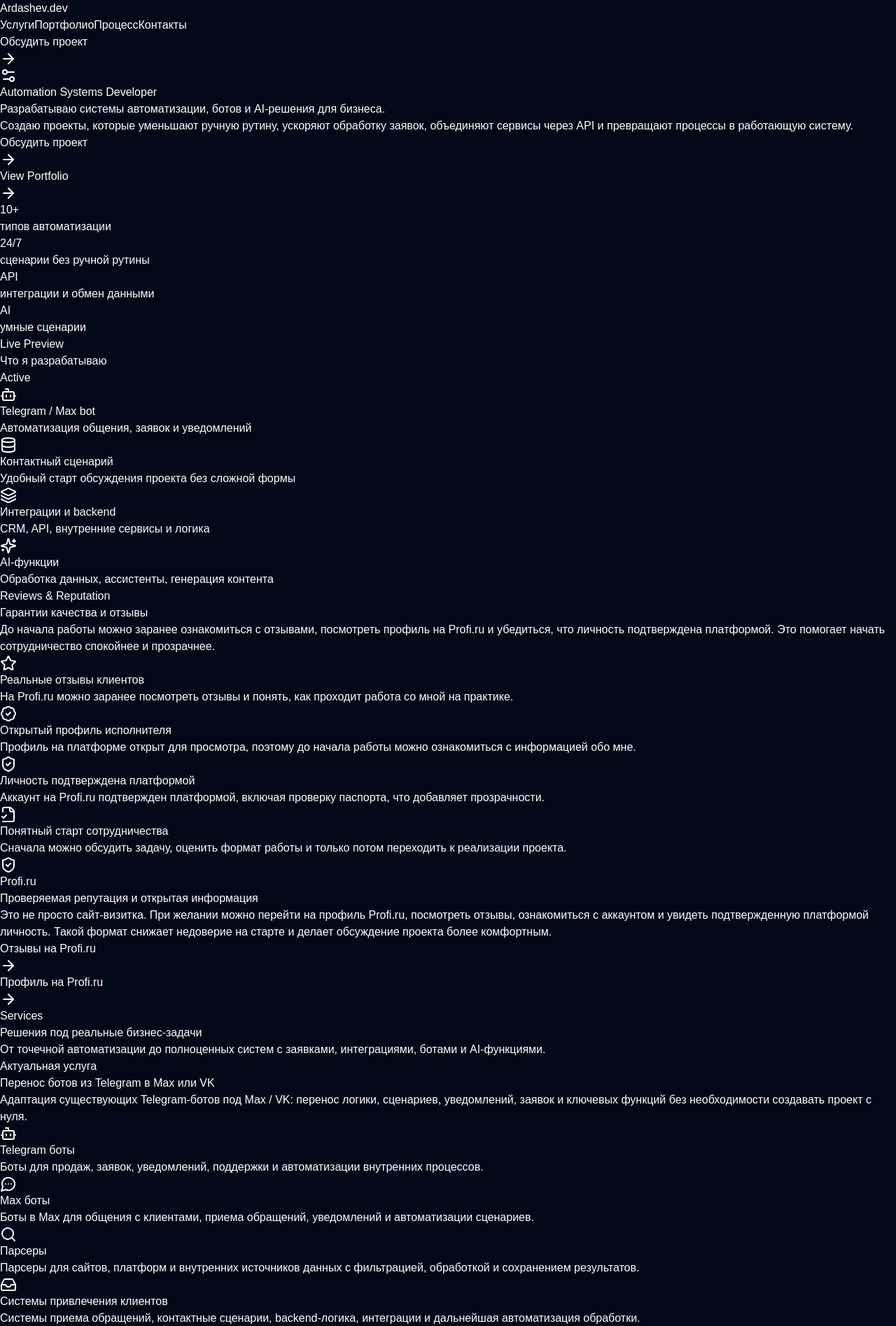
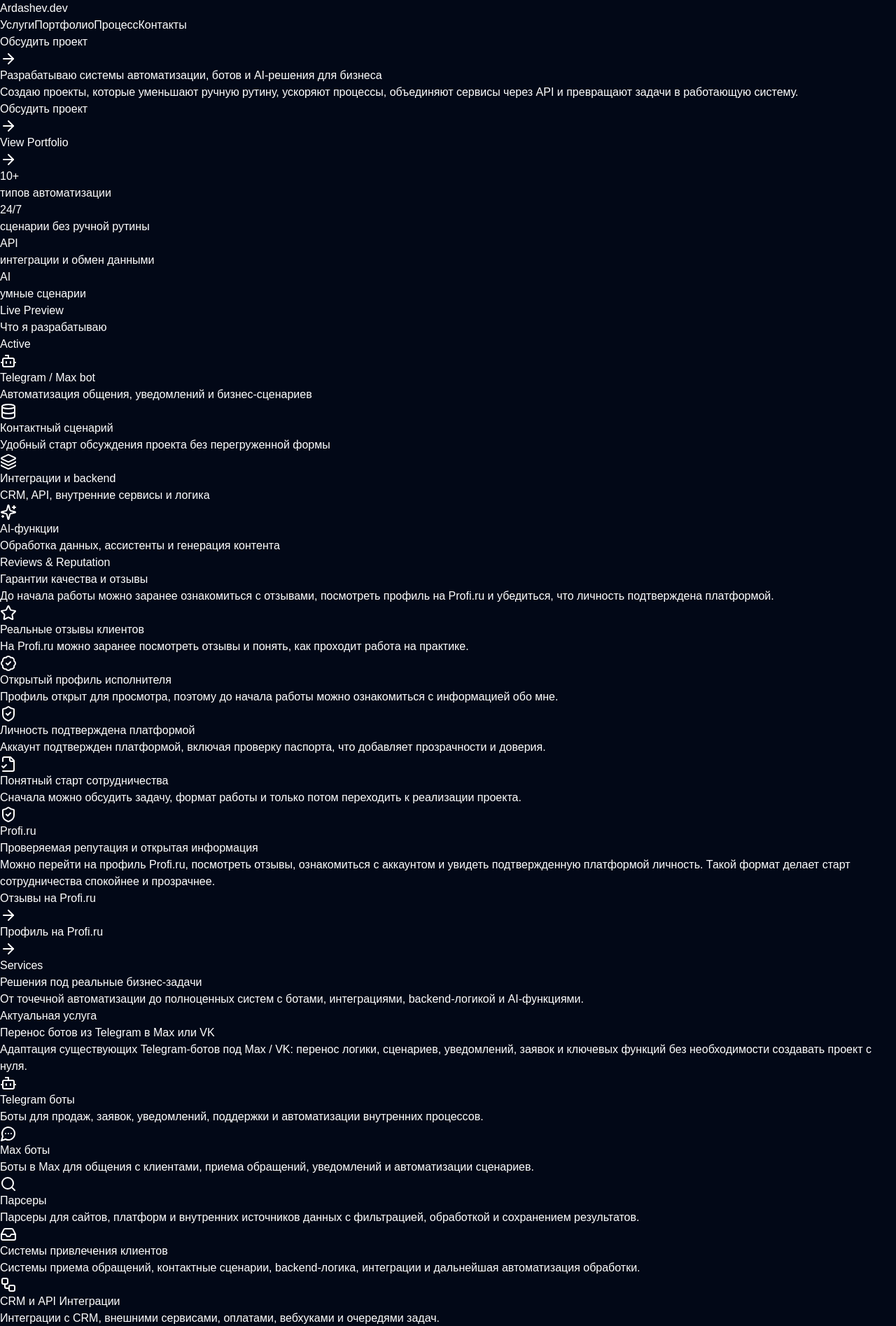
Before and after one commit to Polen452294/Portfolio-Website, a Next.js app in the folder frontend/: page / in a window 1280 px wide. Shown: the top 1895 px of the page at 70% size. Built offline with nearby package versions, Linux system fonts and the light colour scheme.

Commit message:
Мобильная версия сайта

```diff
--- a/frontend/components/sections/hero-section.tsx
+++ b/frontend/components/sections/hero-section.tsx
@@ -9,12 +9,12 @@ import { GlowButton } from "@/components/ui/glow-button";
 const previewItems = [
   {
     title: "Telegram / Max bot",
-    text: "Автоматизация общения, заявок и уведомлений",
+    text: "Автоматизация общения, уведомлений и бизнес-сценариев",
     icon: Bot,
   },
   {
     title: "Контактный сценарий",
-    text: "Удобный старт обсуждения проекта без сложной формы",
+    text: "Удобный старт обсуждения проекта без перегруженной формы",
     icon: Database,
   },
   {
@@ -24,51 +24,46 @@ const previewItems = [
   },
   {
     title: "AI-функции",
-    text: "Обработка данных, ассистенты, генерация контента",
+    text: "Обработка данных, ассистенты и генерация контента",
     icon: Sparkles,
   },
 ];
 
 export function HeroSection() {
   return (
-    <section className="relative mx-auto grid min-h-[92vh] max-w-7xl items-center gap-14 px-6 py-20 lg:grid-cols-[1.08fr_0.92fr] lg:px-8">
+    <section className="relative mx-auto grid min-h-[auto] max-w-7xl items-center gap-8 px-4 pb-10 pt-10 sm:px-6 sm:pb-20 sm:pt-20 lg:min-h-[92vh] lg:grid-cols-[1.08fr_0.92fr] lg:gap-14 lg:px-8">
       <motion.div
         initial={{ opacity: 0, y: 20 }}
         animate={{ opacity: 1, y: 0 }}
         transition={{ duration: 0.7, ease: "easeOut" }}
         className="relative z-10"
       >
-        <div className="mb-5 inline-flex items-center gap-2 rounded-full border border-emerald-400/20 bg-emerald-400/10 px-3 py-1 text-xs uppercase tracking-[0.24em] text-emerald-300">
-          <Settings2 className="h-3.5 w-3.5" />
-          Automation Systems Developer
-        </div>
-
-        <h1 className="max-w-3xl text-5xl font-semibold leading-[0.98] tracking-tight text-white md:text-7xl">
-          Разрабатываю системы автоматизации, ботов и AI-решения для бизнеса.
+        <h1 className="max-w-3xl text-[34px] font-semibold leading-[1.03] tracking-tight text-white sm:text-[52px] md:text-6xl lg:text-7xl">
+          Разрабатываю системы автоматизации, ботов и AI-решения для бизнеса
         </h1>
 
-        <p className="mt-6 max-w-2xl text-base leading-8 text-slate-300 md:text-lg">
-          Создаю проекты, которые уменьшают ручную рутину, ускоряют обработку заявок,
-          объединяют сервисы через API и превращают процессы в работающую систему.
+        <p className="mt-4 max-w-2xl text-sm leading-7 text-slate-300 sm:mt-6 sm:text-base sm:leading-8 md:text-lg">
+          Создаю проекты, которые уменьшают ручную рутину, ускоряют процессы,
+          объединяют сервисы через API и превращают задачи в работающую систему.
         </p>
 
-        <div className="mt-8 flex flex-col gap-3 sm:flex-row">
+        <div className="mt-6 flex flex-col gap-3 sm:mt-8 sm:flex-row">
           <GlowButton href="#contact">Обсудить проект</GlowButton>
           <GlowButton href="#portfolio" secondary>
             View Portfolio
           </GlowButton>
         </div>
 
-        <div className="mt-10 grid max-w-2xl grid-cols-2 gap-4 md:grid-cols-4">
+        <div className="mt-7 grid max-w-2xl grid-cols-2 gap-3 sm:mt-10 sm:gap-4 md:grid-cols-4">
           {metrics.map((item) => (
             <Card
               key={item.label}
-              className="flex min-h-[180px] flex-col justify-center rounded-2xl p-5"
+              className="flex min-h-[96px] flex-col justify-center p-4 sm:min-h-[150px] sm:p-5 md:min-h-[180px]"
             >
-              <div className="text-2xl font-semibold leading-none text-emerald-300">
+              <div className="text-xl font-semibold leading-none text-emerald-300 sm:text-2xl">
                 {item.value}
               </div>
-              <div className="mt-3 max-w-[160px] break-words text-sm leading-relaxed text-slate-300">
+              <div className="mt-2 text-xs leading-6 text-slate-300 sm:mt-3 sm:text-sm sm:leading-relaxed">
                 {item.label}
               </div>
             </Card>
@@ -80,41 +75,43 @@ export function HeroSection() {
         initial={{ opacity: 0, scale: 0.96 }}
         animate={{ opacity: 1, scale: 1 }}
         transition={{ duration: 0.7, delay: 0.1, ease: "easeOut" }}
-        className="relative mx-auto flex w-full max-w-xl justify-center"
+        className="relative mx-auto flex w-full max-w-xl justify-center lg:justify-end"
       >
-        <div className="absolute -inset-6 rounded-[42px] bg-emerald-400/10 blur-3xl" />
-        <div className="relative w-[340px] rounded-[40px] border border-white/10 bg-[#081122]/80 p-4 shadow-[0_0_60px_rgba(52,211,153,0.08)] md:w-[400px]">
-          <div className="rounded-[32px] border border-white/5 bg-[#020617] p-4">
+        <div className="absolute -inset-2 rounded-[28px] bg-emerald-400/10 blur-3xl sm:-inset-4 sm:rounded-[42px]" />
+
+        <div className="relative w-full max-w-[320px] rounded-[24px] border border-white/10 bg-[#081122]/80 p-3 shadow-[0_0_60px_rgba(52,211,153,0.08)] sm:max-w-[400px] sm:rounded-[40px] sm:p-4">
+          <div className="rounded-[20px] border border-white/5 bg-[#020617] p-3 sm:rounded-[32px] sm:p-4">
             <div className="mb-4 flex items-center justify-between">
               <div>
-                <div className="text-xs uppercase tracking-[0.2em] text-emerald-300">
+                <div className="text-[10px] uppercase tracking-[0.16em] text-emerald-300 sm:text-xs sm:tracking-[0.2em]">
                   Live Preview
                 </div>
                 <div className="mt-1 text-sm text-slate-300">Что я разрабатываю</div>
               </div>
-              <div className="rounded-full border border-emerald-400/20 bg-emerald-400/10 px-2 py-1 text-[11px] text-emerald-300">
+
+              <div className="rounded-full border border-emerald-400/20 bg-emerald-400/10 px-2 py-1 text-[10px] text-emerald-300 sm:text-[11px]">
                 Active
               </div>
             </div>
 
-            <div className="space-y-3">
+            <div className="space-y-2.5 sm:space-y-3">
               {previewItems.map((item) => {
                 const Icon = item.icon;
 
                 return (
                   <div
                     key={item.title}
-                    className="flex items-start gap-3 rounded-2xl border border-white/5 bg-white/[0.03] p-4"
+                    className="flex items-start gap-3 rounded-[18px] border border-white/5 bg-white/[0.03] p-3 sm:rounded-2xl sm:p-4"
                   >
-                    <div className="mt-0.5 flex h-11 w-11 shrink-0 items-center justify-center rounded-2xl border border-emerald-400/20 bg-emerald-400/10 text-emerald-300">
-                      <Icon className="h-5 w-5" />
+                    <div className="mt-0.5 flex h-9 w-9 shrink-0 items-center justify-center rounded-xl border border-emerald-400/20 bg-emerald-400/10 text-emerald-300 sm:h-11 sm:w-11 sm:rounded-2xl">
+                      <Icon className="h-4 w-4 sm:h-5 sm:w-5" />
                     </div>
 
                     <div className="min-w-0 flex-1">
                       <div className="text-sm font-medium leading-tight text-white">
                         {item.title}
                       </div>
-                      <div className="mt-1 max-w-[180px] break-words text-xs leading-relaxed text-slate-400">
+                      <div className="mt-1 text-xs leading-5 text-slate-400 sm:leading-relaxed">
                         {item.text}
                       </div>
                     </div>
--- a/frontend/components/sections/services-section.tsx
+++ b/frontend/components/sections/services-section.tsx
@@ -4,45 +4,63 @@ import { SectionTitle } from "@/components/ui/section-title";
 
 export function ServicesSection() {
   return (
-    <section id="services" className="mx-auto max-w-7xl px-6 py-24 lg:px-8">
+    <section id="services" className="mx-auto max-w-7xl px-4 py-14 sm:px-6 sm:py-20 lg:px-8 lg:py-24">
       <SectionTitle
         eyebrow="Services"
         title="Решения под реальные бизнес-задачи"
-        text="От точечной автоматизации до полноценных систем с заявками, интеграциями, ботами и AI-функциями."
+        text="От точечной автоматизации до полноценных систем с ботами, интеграциями, backend-логикой и AI-функциями."
       />
 
-      <div className="grid gap-6 md:grid-cols-2 xl:grid-cols-4">
+      <div className="grid grid-cols-2 gap-3 sm:gap-5 xl:grid-cols-4">
         {services.map((service, index) => {
           const Icon = service.icon;
           const isFeatured = index === 0;
 
           return (
-            <Card
+            <div
               key={service.title}
-              className={`relative overflow-hidden ${
-                isFeatured
-                  ? "border-emerald-400/40 bg-emerald-400/[0.05] shadow-[0_0_0_1px_rgba(52,211,153,0.10),0_0_32px_rgba(16,185,129,0.10)]"
-                  : ""
-              }`}
+              className={`relative ${isFeatured ? "col-span-2" : ""}`}
             >
               {isFeatured && (
-                <>
-                  <div className="pointer-events-none absolute inset-0 bg-[radial-gradient(circle_at_top_left,rgba(16,185,129,0.14),transparent_45%)]" />
-                  <div className="mb-5 inline-flex items-center rounded-full border border-emerald-300/20 bg-emerald-300/10 px-3 py-1 text-xs font-medium text-emerald-200">
-                    Актуальная услуга
-                  </div>
-                </>
+                <div className="pointer-events-none absolute -inset-2 rounded-[26px] bg-emerald-400/10 blur-2xl sm:-inset-3 sm:rounded-[32px] sm:blur-3xl" />
               )}
 
-              {!isFeatured && (
-                <div className="mb-4 inline-flex rounded-2xl border border-emerald-400/20 bg-emerald-400/10 p-3 text-emerald-300">
-                  <Icon className="h-5 w-5" />
-                </div>
-              )}
+              <Card
+                className={`relative h-full p-4 sm:p-6 ${
+                  isFeatured ? "border-emerald-400/30 bg-emerald-400/[0.05]" : ""
+                }`}
+              >
+                {isFeatured ? (
+                  <>
+                    <div className="mb-3 inline-flex items-center rounded-full border border-emerald-300/20 bg-emerald-300/10 px-3 py-1 text-[10px] font-medium text-emerald-200 sm:mb-4 sm:text-xs">
+                      Актуальная услуга
+                    </div>
 
-              <h3 className="text-lg font-semibold text-white">{service.title}</h3>
-              <p className="mt-3 text-sm leading-7 text-slate-300">{service.text}</p>
-            </Card>
+                    <h3 className="text-[17px] font-semibold leading-6 text-white sm:text-lg sm:leading-7">
+                      {service.title}
+                    </h3>
+
+                    <p className="mt-3 text-sm leading-6 text-slate-300 sm:leading-7">
+                      {service.text}
+                    </p>
+                  </>
+                ) : (
+                  <>
+                    <div className="mb-3 inline-flex rounded-[18px] border border-emerald-400/20 bg-emerald-400/10 p-2.5 text-emerald-300 sm:mb-4 sm:rounded-2xl sm:p-3">
+                      <Icon className="h-4 w-4 sm:h-5 sm:w-5" />
+                    </div>
+
+                    <h3 className="text-[15px] font-semibold leading-5 text-white sm:text-lg sm:leading-6">
+                      {service.title}
+                    </h3>
+
+                    <p className="mt-2.5 text-[13px] leading-5 text-slate-300 sm:mt-3 sm:text-sm sm:leading-7">
+                      {service.text}
+                    </p>
+                  </>
+                )}
+              </Card>
+            </div>
           );
         })}
       </div>
--- a/frontend/components/sections/trust-section.tsx
+++ b/frontend/components/sections/trust-section.tsx
@@ -6,83 +6,84 @@ import { SectionTitle } from "@/components/ui/section-title";
 const trustItems = [
   {
     title: "Реальные отзывы клиентов",
-    text: "На Profi.ru можно заранее посмотреть отзывы и понять, как проходит работа со мной на практике.",
+    text: "На Profi.ru можно заранее посмотреть отзывы и понять, как проходит работа на практике.",
     icon: Star,
   },
   {
     title: "Открытый профиль исполнителя",
-    text: "Профиль на платформе открыт для просмотра, поэтому до начала работы можно ознакомиться с информацией обо мне.",
+    text: "Профиль открыт для просмотра, поэтому до начала работы можно ознакомиться с информацией обо мне.",
     icon: BadgeCheck,
   },
   {
     title: "Личность подтверждена платформой",
-    text: "Аккаунт на Profi.ru подтвержден платформой, включая проверку паспорта, что добавляет прозрачности.",
+    text: "Аккаунт подтвержден платформой, включая проверку паспорта, что добавляет прозрачности и доверия.",
     icon: ShieldCheck,
   },
   {
     title: "Понятный старт сотрудничества",
-    text: "Сначала можно обсудить задачу, оценить формат работы и только потом переходить к реализации проекта.",
+    text: "Сначала можно обсудить задачу, формат работы и только потом переходить к реализации проекта.",
     icon: FileCheck2,
   },
 ];
 
 export function TrustSection() {
   return (
-    <section className="mx-auto max-w-7xl px-6 py-24 lg:px-8">
+    <section className="mx-auto max-w-7xl px-4 py-14 sm:px-6 sm:py-20 lg:px-8 lg:py-24">
       <SectionTitle
         eyebrow="Reviews & Reputation"
         title="Гарантии качества и отзывы"
-        text="До начала работы можно заранее ознакомиться с отзывами, посмотреть профиль на Profi.ru и убедиться, что личность подтверждена платформой. Это помогает начать сотрудничество спокойнее и прозрачнее."
+        text="До начала работы можно заранее ознакомиться с отзывами, посмотреть профиль на Profi.ru и убедиться, что личность подтверждена платформой."
       />
 
-      <div className="grid gap-6 lg:grid-cols-[1.05fr_0.95fr]">
-        <Card className="h-full">
-          <div className="grid gap-4 sm:grid-cols-2">
+      <div className="grid gap-4 sm:gap-6 lg:grid-cols-[1.05fr_0.95fr]">
+        <Card className="h-full p-4 sm:p-6">
+          <div className="grid grid-cols-2 gap-3 sm:gap-4">
             {trustItems.map((item) => {
               const Icon = item.icon;
 
               return (
                 <div
                   key={item.title}
-                  className="rounded-2xl border border-white/10 bg-white/[0.03] p-5"
+                  className="rounded-[20px] border border-white/10 bg-white/[0.03] p-4 sm:rounded-2xl sm:p-5"
                 >
-                  <div className="mb-4 inline-flex rounded-2xl border border-emerald-400/20 bg-emerald-400/10 p-3 text-emerald-300">
-                    <Icon className="h-5 w-5" />
+                  <div className="mb-3 inline-flex rounded-[18px] border border-emerald-400/20 bg-emerald-400/10 p-2.5 text-emerald-300 sm:mb-4 sm:rounded-2xl sm:p-3">
+                    <Icon className="h-4 w-4 sm:h-5 sm:w-5" />
                   </div>
 
-                  <h3 className="text-base font-semibold text-white">{item.title}</h3>
-                  <p className="mt-3 text-sm leading-7 text-slate-300">{item.text}</p>
+                  <h3 className="text-[15px] font-semibold leading-5 text-white sm:text-base sm:leading-6">
+                    {item.title}
+                  </h3>
+
+                  <p className="mt-2.5 text-[13px] leading-5 text-slate-300 sm:mt-3 sm:text-sm sm:leading-7">
+                    {item.text}
+                  </p>
                 </div>
               );
             })}
           </div>
         </Card>
 
-        <Card className="flex h-full flex-col justify-between">
+        <Card className="flex h-full flex-col justify-between p-4 sm:p-6">
           <div>
-            <div className="inline-flex items-center gap-2 rounded-full border border-emerald-400/20 bg-emerald-400/10 px-3 py-1 text-xs uppercase tracking-[0.24em] text-emerald-300">
+            <div className="inline-flex items-center gap-2 rounded-full border border-emerald-400/20 bg-emerald-400/10 px-3 py-1 text-[10px] uppercase tracking-[0.2em] text-emerald-300 sm:text-xs sm:tracking-[0.24em]">
               <ShieldCheck className="h-3.5 w-3.5" />
               Profi.ru
             </div>
 
-            <h3 className="mt-4 text-2xl font-semibold text-white">
+            <h3 className="mt-4 text-xl font-semibold text-white sm:text-2xl">
               Проверяемая репутация и открытая информация
             </h3>
 
-            <p className="mt-4 text-sm leading-7 text-slate-300">
-              Это не просто сайт-визитка. При желании можно перейти на профиль Profi.ru,
-              посмотреть отзывы, ознакомиться с аккаунтом и увидеть подтвержденную
-              платформой личность. Такой формат снижает недоверие на старте и делает
-              обсуждение проекта более комфортным.
+            <p className="mt-4 text-sm leading-6 text-slate-300 sm:leading-7">
+              Можно перейти на профиль Profi.ru, посмотреть отзывы, ознакомиться с
+              аккаунтом и увидеть подтвержденную платформой личность. Такой формат
+              делает старт сотрудничества спокойнее и прозрачнее.
             </p>
           </div>
 
-          <div className="mt-8 flex flex-col gap-3 sm:flex-row">
-            <GlowButton href="https://profi.ru/profile/ArdashevAD/#reviews-tab">
-              Отзывы на Profi.ru
-            </GlowButton>
-
-            <GlowButton href="https://profi.ru/profile/ArdashevAD" secondary>
+          <div className="mt-6 flex flex-col gap-3">
+            <GlowButton href="PASTE_PROFI_REVIEWS_URL">Отзывы на Profi.ru</GlowButton>
+            <GlowButton href="PASTE_PROFI_PROFILE_URL" secondary>
               Профиль на Profi.ru
             </GlowButton>
           </div>
--- a/frontend/components/ui/card.tsx
+++ b/frontend/components/ui/card.tsx
@@ -16,7 +16,7 @@ export function Card({ children, className = "" }: CardProps) {
       viewport={{ once: true, amount: 0.2 }}
       transition={{ duration: 0.55, ease: "easeOut" }}
       className={[
-        "rounded-3xl border border-white/10 bg-white/[0.04] p-6 shadow-[0_10px_40px_rgba(0,0,0,0.24)] backdrop-blur-md transition-all duration-300 hover:-translate-y-1 hover:border-emerald-300/30 hover:bg-white/[0.06]",
+        "rounded-[24px] border border-white/10 bg-white/[0.04] p-4 shadow-[0_10px_40px_rgba(0,0,0,0.24)] backdrop-blur-md transition-all duration-300 sm:rounded-3xl sm:p-6 sm:hover:-translate-y-1 sm:hover:border-emerald-300/30 sm:hover:bg-white/[0.06]",
         className,
       ].join(" ")}
     >
--- a/frontend/components/ui/glow-button.tsx
+++ b/frontend/components/ui/glow-button.tsx
@@ -10,13 +10,13 @@ type GlowButtonProps = {
 export function GlowButton({
   children,
   secondary = false,
-  href = "#request",
+  href = "#contact",
 }: GlowButtonProps) {
   return (
     <a
       href={href}
       className={[
-        "group inline-flex items-center gap-2 rounded-2xl px-5 py-3 text-sm font-medium transition-all duration-200 active:scale-95",
+        "group inline-flex w-full items-center justify-center gap-2 rounded-[20px] px-4 py-3 text-sm font-medium transition-all duration-200 active:scale-95 sm:w-auto sm:rounded-2xl sm:px-5 sm:py-3",
         secondary
           ? "border border-emerald-400/20 bg-white/5 text-white hover:border-emerald-300/40 hover:bg-white/10"
           : "bg-emerald-400 text-slate-950 shadow-[0_0_24px_rgba(74,222,128,0.28)] hover:shadow-[0_0_34px_rgba(74,222,128,0.4)]",
--- a/frontend/components/ui/section-title.tsx
+++ b/frontend/components/ui/section-title.tsx
@@ -15,15 +15,17 @@ export function SectionTitle({ eyebrow, title, text }: SectionTitleProps) {
       whileInView={{ opacity: 1, y: 0 }}
       viewport={{ once: true, amount: 0.25 }}
       transition={{ duration: 0.55, ease: "easeOut" }}
-      className="mb-12 max-w-3xl"
+      className="mb-8 max-w-3xl sm:mb-12"
     >
-      <div className="text-sm font-medium uppercase tracking-[0.24em] text-emerald-300">
+      <div className="text-[10px] font-medium uppercase tracking-[0.2em] text-emerald-300 sm:text-sm sm:tracking-[0.24em]">
         {eyebrow}
       </div>
-      <h2 className="mt-4 text-3xl font-semibold tracking-tight text-white sm:text-4xl">
+
+      <h2 className="mt-3 text-2xl font-semibold tracking-tight text-white sm:mt-4 sm:text-3xl md:text-4xl">
         {title}
       </h2>
-      <p className="mt-4 text-lg leading-8 text-slate-300">
+
+      <p className="mt-3 text-sm leading-6 text-slate-300 sm:mt-4 sm:text-lg sm:leading-8">
         {text}
       </p>
     </motion.div>
```
Also changed, not shown: frontend/app/page.tsx (+5 -3 lines), frontend/components/sections/extra-section.tsx (+21 -17 lines), frontend/components/sections/portfolio-section.tsx (+12 -10 lines), frontend/components/sections/process-section.tsx (+12 -7 lines), frontend/components/sections/request-section.tsx (+17 -26 lines), frontend/components/sections/tech-section.tsx (+11 -11 lines).
